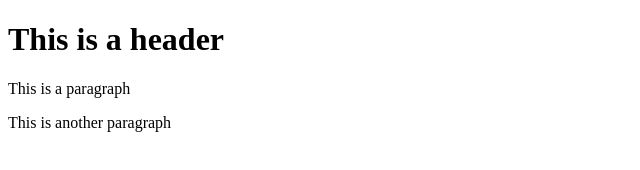
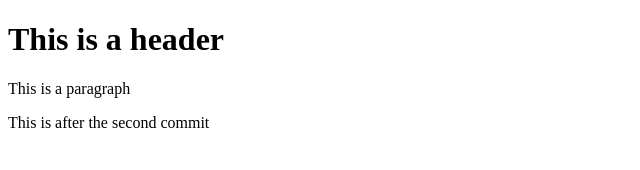
Before and after one commit to swarupmohalik/angularjs-training, a plain HTML site: page index.html in a window 1280 px wide. Shown: the full height of the page, 0-640 px from the left. Drawn offline with Linux system fonts and the light colour scheme.

Commit message:
modified after second

```diff
--- a/index.html
+++ b/index.html
@@ -4,6 +4,6 @@
  <body>
   <h1> This is a header </h1>
   <p> This is a paragraph </p>
-  <p> This is another paragraph </p>
+  <p> This is after the second commit </p>
  </body>
 </html>
```
